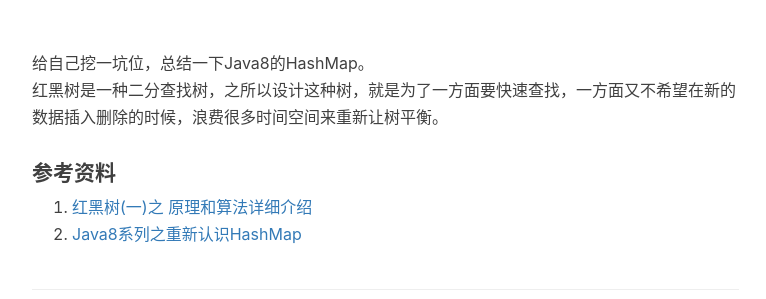
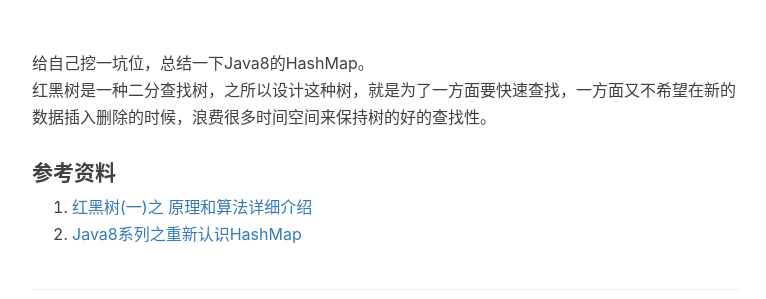
Before and after one commit to baiscjava/basicjava.github.io, a Jekyll site: the page built from _posts/2017-09-03-总结Java8的HashMap.md, in a window 1280 px wide. Shown: the part 457-756 px from the top of the page, without its empty margins (233-999 px from the left). Built offline with Jekyll 4.4.1, drawn with Linux system fonts in a browser that asks for light colours; nearby versions of some CDN libraries; comment, search, counter and statistics services are not loaded.

Commit message:
Update 2017-09-03-总结Java8的HashMap.md

```diff
--- a/_posts/2017-09-03-总结Java8的HashMap.md
+++ b/_posts/2017-09-03-总结Java8的HashMap.md
@@ -9,7 +9,7 @@ tags:
 ---
 
 给自己挖一坑位，总结一下Java8的HashMap。<br>
-红黑树是一种二分查找树，之所以设计这种树，就是为了一方面要快速查找，一方面又不希望在新的数据插入删除的时候，浪费很多时间空间来重新让树平衡。<br>
+红黑树是一种二分查找树，之所以设计这种树，就是为了一方面要快速查找，一方面又不希望在新的数据插入删除的时候，浪费很多时间空间来保持树的好的查找性。<br>
 
 
 #### 参考资料<br>
```
